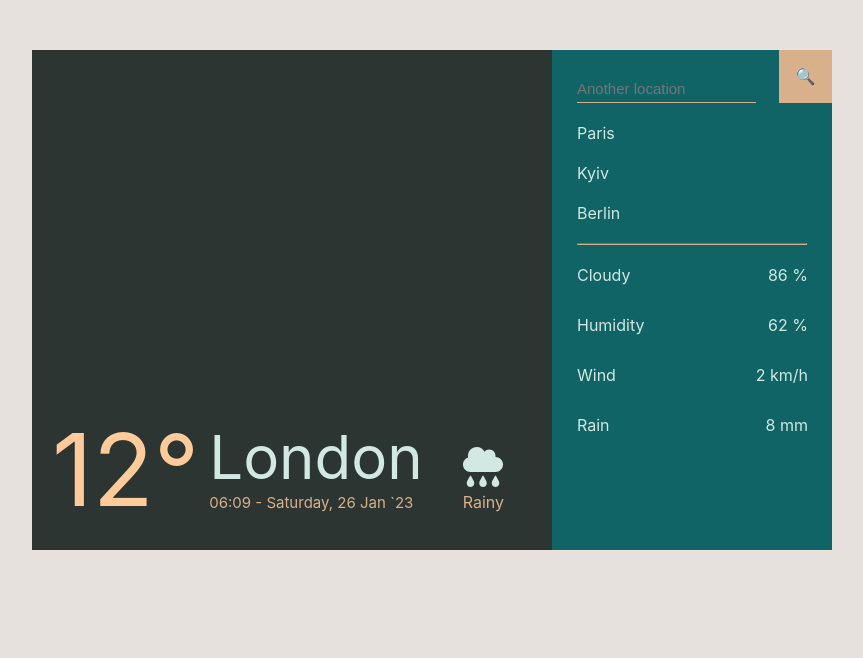
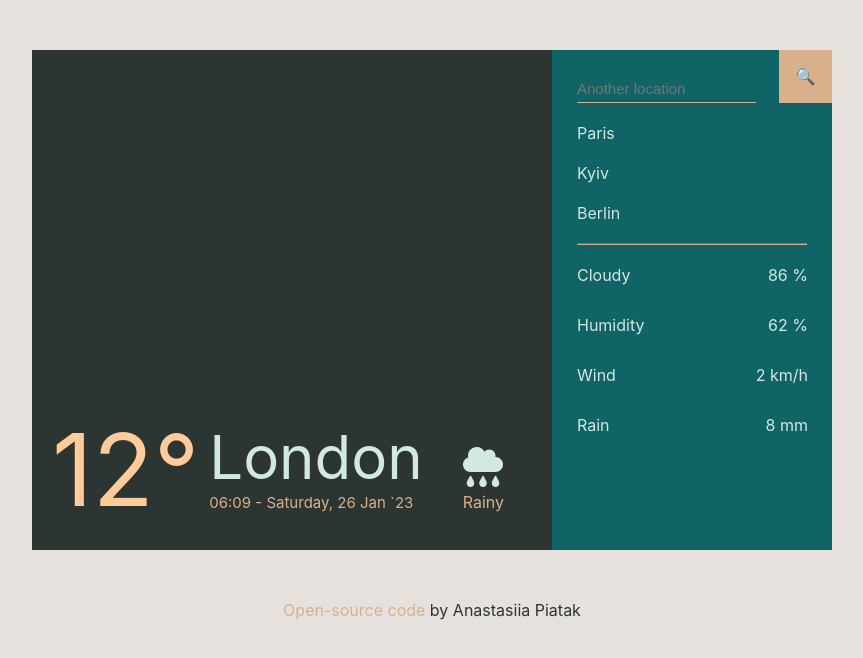
Before and after one commit to AnastasiiaPiatak/Weather-App-React-, a React (Create React App) app: page / in a window 1280 px wide. Shown: the top 658 px of the page, without its empty margins (208-1071 px from the left). Built offline with nearby package versions, Linux system fonts and the light colour scheme.

Commit message:
Added a GitHub link

```diff
--- a/src/App.css
+++ b/src/App.css
@@ -56,11 +56,9 @@ body {
   padding-left: 40px;
 }
 
-.main__containerWeather-icon{
-      font-size: 40px;
-        color: #d2e8e3;
-
-
+.main__containerWeather-icon {
+  font-size: 40px;
+  color: #d2e8e3;
 }
 
 .main__containerWeather-description {
@@ -87,8 +85,8 @@ body {
   outline: none;
   background-color: #106466;
   border: none;
-  border-bottom: 1px solid #D8B08C;
-  color: #FFCB9B;
+  border-bottom: 1px solid #d8b08c;
+  color: #ffcb9b;
   font-size: 15px;
 }
 
@@ -98,35 +96,52 @@ body {
   right: 0;
   width: 53px;
   height: 53px;
-  background-color: #D8B08C;
+  background-color: #d8b08c;
   border: none;
   font-size: 16px;
   cursor: pointer;
 }
 
-.addition__search > form > input:nth-child(2):hover{
+.addition__search > form > input:nth-child(2):hover {
   background-color: #d2e8e3;
 }
 
-.addition__cities p{
+.addition__cities p {
   margin-bottom: 20px;
-
 }
 
-.addition__cities p a{
+.addition__cities p a {
   color: #d2e8e3;
   text-decoration: none;
 }
 
-.addition hr{
+.addition hr {
   width: 90%;
-  border-color: #D8B08C;
+  border-color: #d8b08c;
+}
+
+.addition__description div {
+  display: flex;
+  justify-content: space-between;
+  margin: 10px 12px 10px 0;
+  color: #d2e8e3;
+}
+
+/* Link */
+
+.gitHub{
+  text-align: center;
+  color: #2c3532;
+}
+
+.gitHub a {
+  text-decoration: none;
+    color: #d8b08c;
 
 }
 
-.addition__description div{
-  display: flex;
-  justify-content: space-between;
-  margin: 10px 12px 10px 0;
-  color: #D2E8E3;
+.gitHub a:hover {
+  text-decoration: underline;
+    color: #106466;
+
 }
--- a/src/App.js
+++ b/src/App.js
@@ -5,6 +5,7 @@ import { faCloudRain } from "@fortawesome/free-solid-svg-icons";
 
 export default function App() {
   return (
+    <div>
       <div className="container">
         <section className="main">
           <div className="main__container">
@@ -59,5 +60,16 @@ export default function App() {
           </div>
         </section>
       </div>
+      <div className="gitHub">
+        <a
+          href="https://github.com/AnastasiiaPiatak/weather-app-react"
+          target="_blank"
+          rel="noreferrer"
+        >
+          Open-source code
+        </a>{" "}
+        by Anastasiia Piatak
+      </div>
+    </div>
   );
 }
```
Lines whose indentation alone changed are shown as unchanged.
